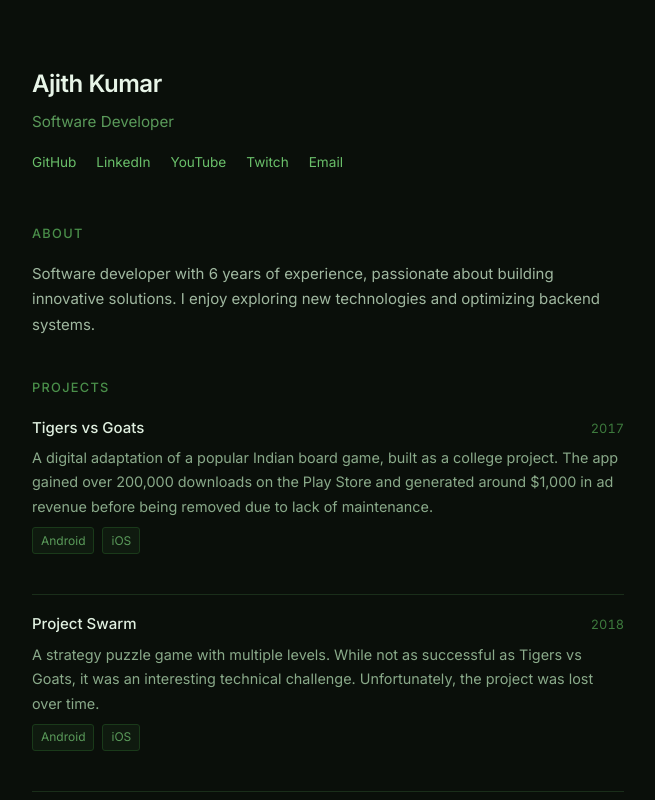
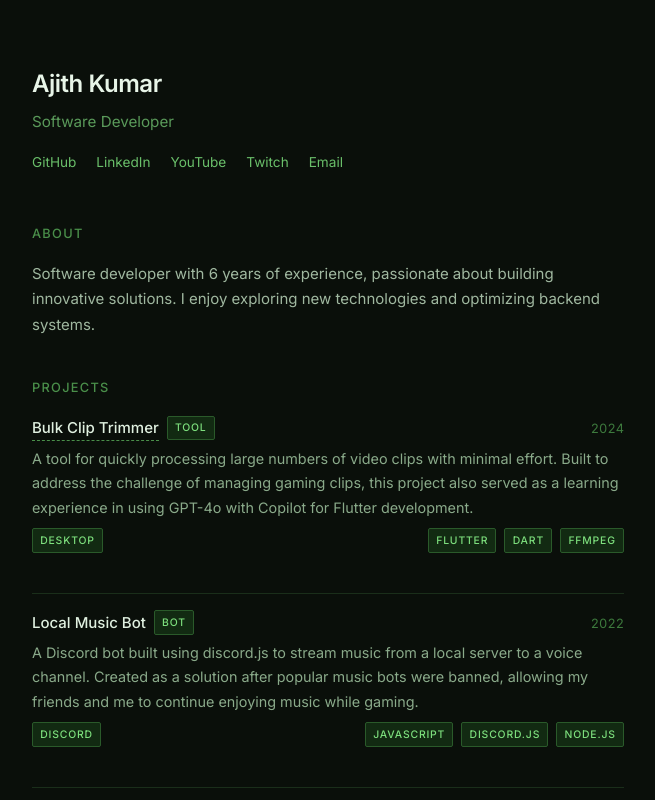
Before and after one commit to kumarajith/kumaji.dev, a React (Vite) app: page / in a window 1280 px wide. Shown: the top 800 px of the page, without its empty margins (312-967 px from the left). Built offline with nearby package versions, Linux system fonts and the light colour scheme.

Commit message:
Improve styling

```diff
--- a/src/data/config.json
+++ b/src/data/config.json
@@ -10,40 +10,51 @@
       "id": 1,
       "year": "2017",
       "title": "Tigers vs Goats",
+      "type": "Game",
       "platforms": ["Android", "iOS"],
       "description": "A digital adaptation of a popular Indian board game, built as a college project. The app gained over 200,000 downloads on the Play Store and generated around $1,000 in ad revenue before being removed due to lack of maintenance.",
+      "tools": ["Unity", "C#"],
       "tags": ["Mobile Development", "Unity"]
     },
     {
       "id": 2,
       "year": "2018",
       "title": "Project Swarm",
+      "type": "Game",
       "platforms": ["Android", "iOS"],
       "description": "A strategy puzzle game with multiple levels. While not as successful as Tigers vs Goats, it was an interesting technical challenge. Unfortunately, the project was lost over time.",
+      "tools": ["Unity", "C#"],
       "tags": ["Mobile Development", "Unity", "Puzzle"]
     },
     {
       "id": 3,
       "year": "2020",
       "title": "Vir - The Board Game",
+      "type": "Game",
       "platforms": ["Web"],
-      "description": "A web-based multiplayer board game with local and online play. Developed for a client who wanted a digital version of their upcoming physical board game. The project was eventually taken down when the physical version didn’t launch.",
+      "description": "A web-based multiplayer board game with local and online play. Developed for a client who wanted a digital version of their upcoming physical board game. The project was eventually taken down when the physical version didn't launch.",
+      "tools": ["React", "Node.js", "WebSockets"],
       "tags": ["Web Development", "React", "Multiplayer"]
     },
     {
       "id": 4,
       "year": "2022",
       "title": "Local Music Bot",
+      "type": "Bot",
       "platforms": ["Discord"],
       "description": "A Discord bot built using discord.js to stream music from a local server to a voice channel. Created as a solution after popular music bots were banned, allowing my friends and me to continue enjoying music while gaming.",
+      "tools": ["JavaScript", "discord.js", "Node.js"],
       "tags": ["Discord Bot", "JavaScript", "Music Player"]
     },
     {
       "id": 5,
       "year": "2024",
       "title": "Bulk Clip Trimmer",
+      "type": "Tool",
+      "url": "/bulk-clip-trimmer",
       "platforms": ["Desktop"],
       "description": "A tool for quickly processing large numbers of video clips with minimal effort. Built to address the challenge of managing gaming clips, this project also served as a learning experience in using GPT-4o with Copilot for Flutter development.",
+      "tools": ["Flutter", "Dart", "FFmpeg"],
       "tags": ["Desktop App", "Flutter", "AI-Assisted Development", "Video Processing"]
     }
   ],
--- a/src/minimal.css
+++ b/src/minimal.css
@@ -115,12 +115,40 @@ html, body {
 .minimal-project-title {
   color: #e0f0e0;
   font-weight: 500;
+  display: flex;
+  align-items: center;
+  gap: 0.5rem;
+}
+
+.minimal-project-type {
+  font-size: 0.65rem;
+  font-weight: 500;
+  text-transform: uppercase;
+  letter-spacing: 0.08em;
+  color: #7ddf7d;
+  background: #122a12;
+  border: 1px solid #2a5a2a;
+  padding: 0.15rem 0.45rem;
+  border-radius: 2px;
+}
+
+.minimal-project-link {
+  color: #e0f0e0;
+  text-decoration: none;
+  border-bottom: 1px dashed #4a8f4a;
+  transition: color 0.2s, border-color 0.2s;
+}
+
+.minimal-project-link:hover {
+  color: #90e890;
+  border-bottom-color: #90e890;
 }
 
 .minimal-project-year {
   color: #3d7a3d;
   font-size: 0.8rem;
   font-variant-numeric: tabular-nums;
+  flex-shrink: 0;
 }
 
 .minimal-project-desc {
@@ -129,19 +157,37 @@ html, body {
   font-size: 0.9rem;
 }
 
+.minimal-project-meta {
+  display: flex;
+  align-items: center;
+  justify-content: space-between;
+  gap: 1rem;
+}
+
 .minimal-project-tags {
   display: flex;
   flex-wrap: wrap;
   gap: 0.5rem;
 }
 
-.minimal-tag {
-  font-size: 0.75rem;
-  color: #5a9a5a;
-  background: #0f1a0f;
-  padding: 0.15rem 0.5rem;
-  border-radius: 3px;
-  border: 1px solid #1a3a1a;
+.minimal-tag,
+.minimal-project-tools span {
+  font-size: 0.65rem;
+  font-weight: 500;
+  text-transform: uppercase;
+  letter-spacing: 0.08em;
+  color: #7ddf7d;
+  background: #122a12;
+  border: 1px solid #2a5a2a;
+  padding: 0.15rem 0.45rem;
+  border-radius: 2px;
+}
+
+.minimal-project-tools {
+  display: flex;
+  flex-wrap: wrap;
+  gap: 0.5rem;
+  justify-content: flex-end;
 }
 
 /* Footer */
--- a/src/pages/MinimalIndex.tsx
+++ b/src/pages/MinimalIndex.tsx
@@ -2,7 +2,8 @@ import config from '../data/config.json';
 
 const MinimalIndex = () => {
   const { name, title, description } = config.personalInfo;
-  const { projects, social } = config;
+  const { social } = config;
+  const projects = [...config.projects].sort((a, b) => Number(b.year) - Number(a.year));
 
   return (
     <div className="minimal-page">
@@ -31,14 +32,26 @@ const MinimalIndex = () => {
             {projects.map((project) => (
               <li key={project.id}>
                 <div className="minimal-project-header">
-                  <span className="minimal-project-title">{project.title}</span>
+                  <span className="minimal-project-title">
+                    {project.url ? (
+                      <a href={project.url} className="minimal-project-link">{project.title}</a>
+                    ) : project.title}
+                    <span className="minimal-project-type">{project.type}</span>
+                  </span>
                   <span className="minimal-project-year">{project.year}</span>
                 </div>
                 <p className="minimal-project-desc">{project.description}</p>
-                <div className="minimal-project-tags">
-                  {project.platforms.map((p) => (
-                    <span key={p} className="minimal-tag">{p}</span>
-                  ))}
+                <div className="minimal-project-meta">
+                  <div className="minimal-project-tags">
+                    {project.platforms.map((p) => (
+                      <span key={p} className="minimal-tag">{p}</span>
+                    ))}
+                  </div>
+                  <div className="minimal-project-tools">
+                    {project.tools.map((t) => (
+                      <span key={t}>{t}</span>
+                    ))}
+                  </div>
                 </div>
               </li>
             ))}
```
